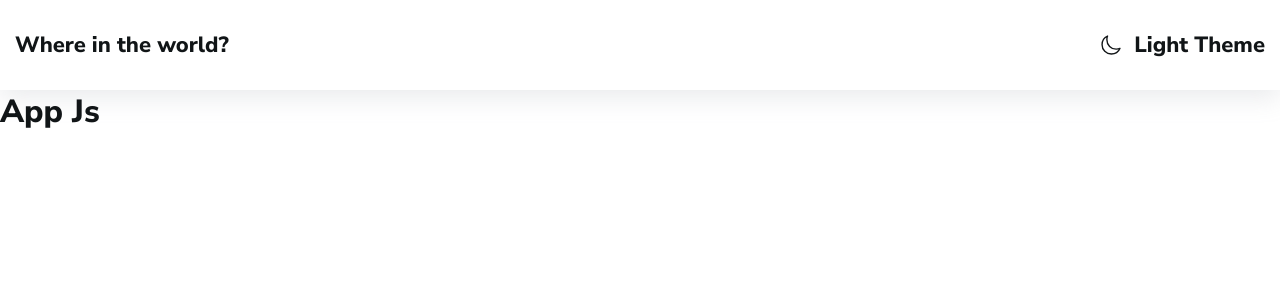
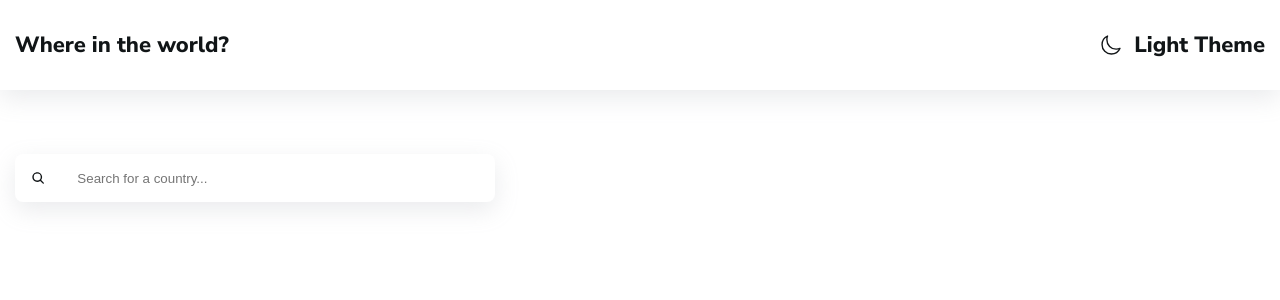
Before and after one commit to ivanFedak/country, a React (Create React App) app: page / in a window 1280 px wide. Shown: the top 300 px of the page. Built offline with nearby package versions, Linux system fonts and the light colour scheme.

Commit message:
searchReady

```diff
--- a/package.json
+++ b/package.json
@@ -13,6 +13,7 @@
     "react-icons": "^4.3.1",
     "react-router-dom": "^5.3.0",
     "react-scripts": "5.0.0",
+    "react-select": "^5.2.2",
     "sass": "^1.46.0",
     "styled-components": "^5.3.3",
     "web-vitals": "^2.1.2"
--- a/src/components/App.js
+++ b/src/components/App.js
@@ -1,13 +1,15 @@
 
 import Header from './Header';
+import Main from './Main';
+import Controls from './Form/Controls';
 
 const App = () => {
 
     return(<>
         <Header/>
-        <main className="page">
-            <h1>App Js</h1>
-        </main>
+        <Main>
+            <Controls/>
+        </Main>
     </>)
 }
 export default App;
--- /dev/null
+++ b/src/components/Form/Controls.jsx
@@ -0,0 +1,15 @@
+import {useState,useEffect} from "react";
+import Search from "./Search";
+
+const Controls = () => {
+
+    const [search,setSearch] = useState('');
+
+    return (
+        <div>
+            <Search search={search} setSearch={setSearch}/>
+        </div>
+    )
+};
+
+export default Controls;
--- /dev/null
+++ b/src/components/Form/Search.jsx
@@ -0,0 +1,36 @@
+import styled from 'styled-components';
+import {IoSearch} from 'react-icons/io5';
+
+const Search = ({search,setSearch}) => {
+  return (
+    <InputContainer>
+        <IoSearch/>
+        <Input  onChange={(e) => setSearch(e.target.value)} value={search}/>
+    </InputContainer>
+  )
+}
+
+export default Search;
+
+const InputContainer = styled.label`
+    display: flex;
+    align-items: center;
+    padding: 1rem 1rem;
+    border-radius: var(--border-radius);
+    box-shadow: var(--box-shadow);
+    width: 100%;
+    margin-bottom: 1.5rem;
+    @media (min-width: 767.98px){//more
+        margin-bottom: 0;
+        width: 480px;
+    }
+`;
+const Input = styled.input.attrs({
+    type:'text',
+    placeholder: 'Search for a country...'
+})`
+    width: 100%;
+    margin-left: 2rem;
+    background-color: var(--body-bg);
+    color: var(--main-color);
+`;
--- a/src/components/Header.jsx
+++ b/src/components/Header.jsx
@@ -1,9 +1,7 @@
-
 import {useState,useEffect} from 'react';
 import styled from 'styled-components';
 import Container from './Container';
 import {IoMoon,IoMoonOutline} from 'react-icons/io5'
-
 
 const Header = (props) => {
 
@@ -43,7 +41,7 @@
     align-items: center;
     padding: 30px 0;
     font-size: 22px;
-    @media (max-width: 767.98px){
+    @media (max-width: 767.98px){ //less
         font-size: 18px
     }
     @media (max-width: 479.98px){
--- /dev/null
+++ b/src/components/Main.jsx
@@ -0,0 +1,21 @@
+import styled from 'styled-components';
+import Container from './Container';
+
+const Main = ({children}) => {
+    return (
+        <Wrapper>
+            <Container>
+                {children}
+            </Container>
+        </Wrapper>
+    )
+}
+
+export default Main;
+
+const Wrapper = styled.main`
+    padding: 2rem 0;
+    @media (min-width: 767.98px){//more
+        padding: 4rem 0;
+    }
+`;
```
Also changed, not shown: src/components/Form/CustomSelect.jsx (added, +11 -0 lines), 1 other file (tests, documents, lock files or other folders).
